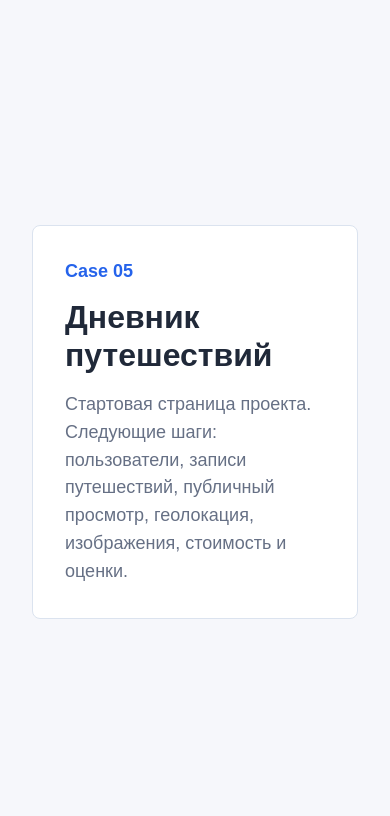
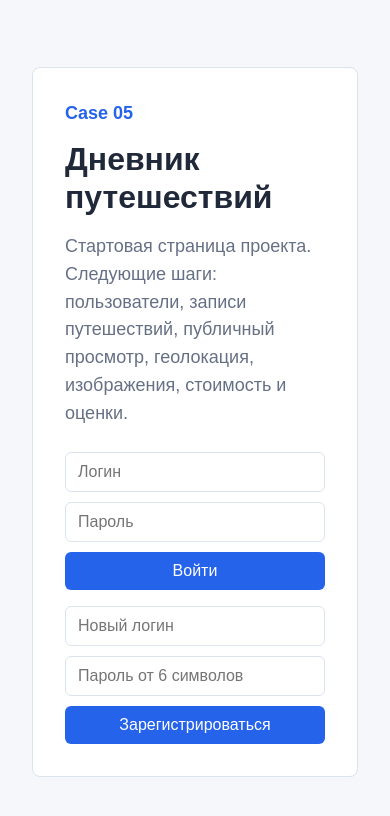
Before and after one commit to adzheliev/synergy-practicum-3rd-course, a FastAPI app: page / in a window 390 px wide. Shown: the top 816 px of the page. Run offline with FastAPI, Linux system fonts and the light colour scheme.

Commit message:
Add travel diary sign in flow

```diff
--- a/case_05_travel_diary/app/main.py
+++ b/case_05_travel_diary/app/main.py
@@ -1,11 +1,12 @@
-from fastapi import Depends, FastAPI, HTTPException, Request, status
-from fastapi.responses import HTMLResponse
+from fastapi import Depends, FastAPI, Form, HTTPException, Request, status
+from fastapi.responses import HTMLResponse, RedirectResponse
 from fastapi.staticfiles import StaticFiles
+from sqlalchemy import select
 from sqlalchemy.orm import Session
 
 from .database import Base, engine, get_db
 from .models import User
-from .security import read_signed_user_id
+from .security import hash_password, read_signed_user_id, sign_user_id, verify_password
 
 
 app = FastAPI(title="Travel Diary")
@@ -35,8 +36,64 @@ def health() -> dict[str, str]:
     return {"status": "ok"}
 
 
+@app.post("/register")
+def register(username: str = Form(...), password: str = Form(...), db: Session = Depends(get_db)):
+    username = username.strip().lower()
+    if len(username) < 3 or len(password) < 6:
+        raise HTTPException(status_code=400, detail="Username must be 3+ chars, password must be 6+ chars")
+    if db.scalar(select(User).where(User.username == username)):
+        raise HTTPException(status_code=400, detail="Username is already taken")
+    user = User(username=username, password_hash=hash_password(password))
+    db.add(user)
+    db.commit()
+    db.refresh(user)
+    redirect = RedirectResponse("/", status_code=303)
+    redirect.set_cookie("session", sign_user_id(user.id), httponly=True, samesite="lax")
+    return redirect
+
+
+@app.post("/login")
+def login(username: str = Form(...), password: str = Form(...), db: Session = Depends(get_db)):
+    user = db.scalar(select(User).where(User.username == username.strip().lower()))
+    if user is None or not verify_password(password, user.password_hash):
+        raise HTTPException(status_code=400, detail="Invalid username or password")
+    redirect = RedirectResponse("/", status_code=303)
+    redirect.set_cookie("session", sign_user_id(user.id), httponly=True, samesite="lax")
+    return redirect
+
+
+@app.post("/logout")
+def logout():
+    redirect = RedirectResponse("/", status_code=303)
+    redirect.delete_cookie("session")
+    return redirect
+
+
 @app.get("/", response_class=HTMLResponse)
-def index() -> str:
+def index(user: User | None = Depends(get_current_user)) -> str:
+    account_panel = (
+        f"""
+        <form method="post" action="/logout" class="account">
+          <span>{user.username}</span>
+          <button type="submit">Выйти</button>
+        </form>
+        """
+        if user
+        else """
+        <div class="auth-grid">
+          <form method="post" action="/login" class="stack">
+            <input name="username" placeholder="Логин" required>
+            <input name="password" type="password" placeholder="Пароль" required>
+            <button type="submit">Войти</button>
+          </form>
+          <form method="post" action="/register" class="stack">
+            <input name="username" placeholder="Новый логин" required>
+            <input name="password" type="password" placeholder="Пароль от 6 символов" required>
+            <button type="submit">Зарегистрироваться</button>
+          </form>
+        </div>
+        """
+    )
     return """
     <!doctype html>
     <html lang="ru">
@@ -52,8 +109,9 @@ def index() -> str:
             <p class="eyebrow">Case 05</p>
             <h1>Дневник путешествий</h1>
             <p>Стартовая страница проекта. Следующие шаги: пользователи, записи путешествий, публичный просмотр, геолокация, изображения, стоимость и оценки.</p>
+            {account_panel}
           </section>
         </main>
       </body>
     </html>
-    """
+    """.format(account_panel=account_panel)
--- a/case_05_travel_diary/app/static/css/style.css
+++ b/case_05_travel_diary/app/static/css/style.css
@@ -51,3 +51,47 @@ p {
   line-height: 1.55;
   margin: 0;
 }
+
+.auth-grid {
+  display: grid;
+  gap: 16px;
+  grid-template-columns: repeat(2, minmax(0, 1fr));
+  margin-top: 24px;
+}
+
+.stack,
+.account {
+  display: grid;
+  gap: 10px;
+}
+
+.account {
+  align-items: center;
+  grid-template-columns: 1fr auto;
+  margin-top: 24px;
+}
+
+input {
+  border: 1px solid var(--line);
+  border-radius: 6px;
+  font: inherit;
+  padding: 10px 12px;
+  width: 100%;
+}
+
+button {
+  background: var(--accent);
+  border: 0;
+  border-radius: 6px;
+  color: #fff;
+  cursor: pointer;
+  font: inherit;
+  padding: 10px 14px;
+}
+
+@media (max-width: 720px) {
+  .auth-grid,
+  .account {
+    grid-template-columns: 1fr;
+  }
+}
```
